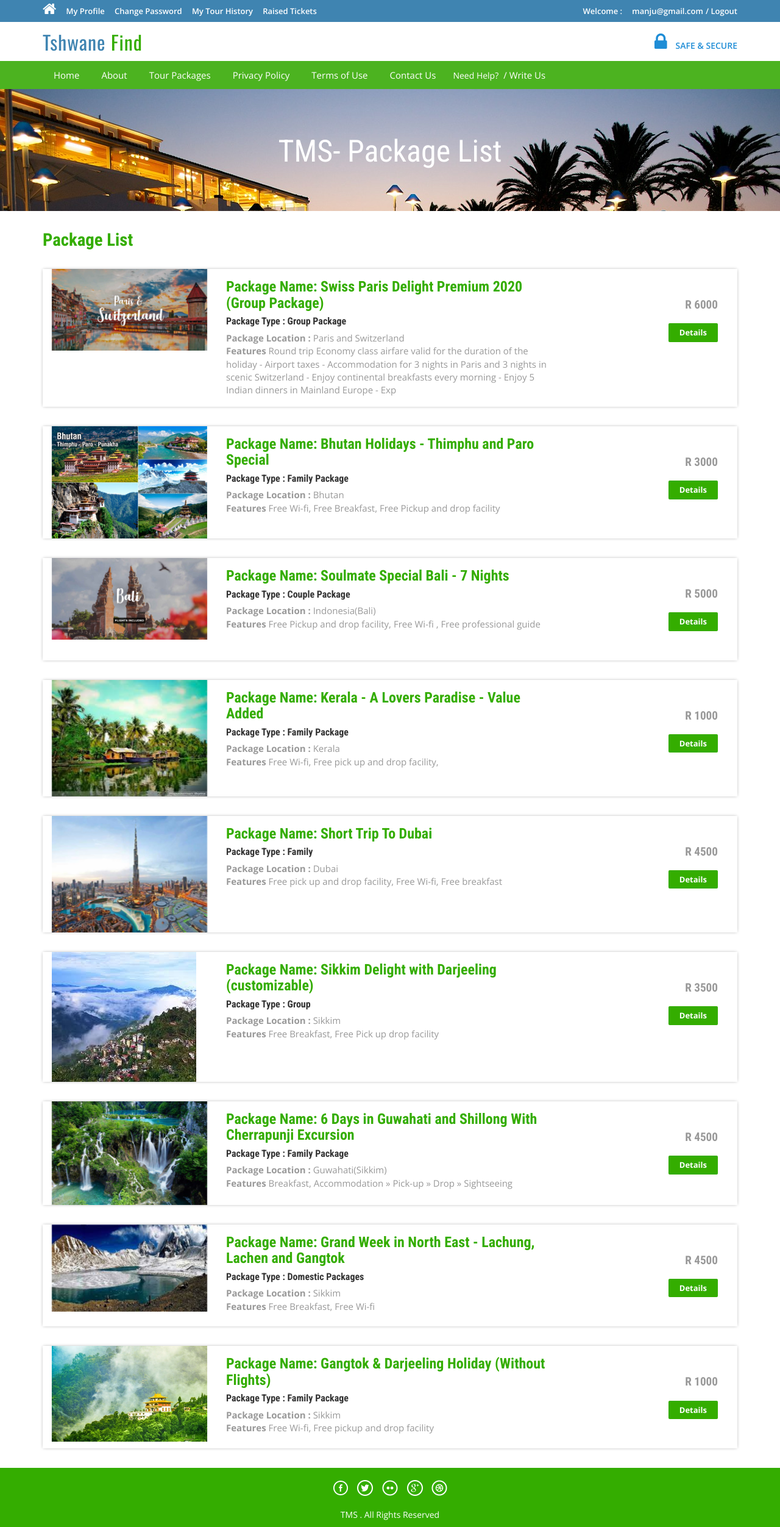
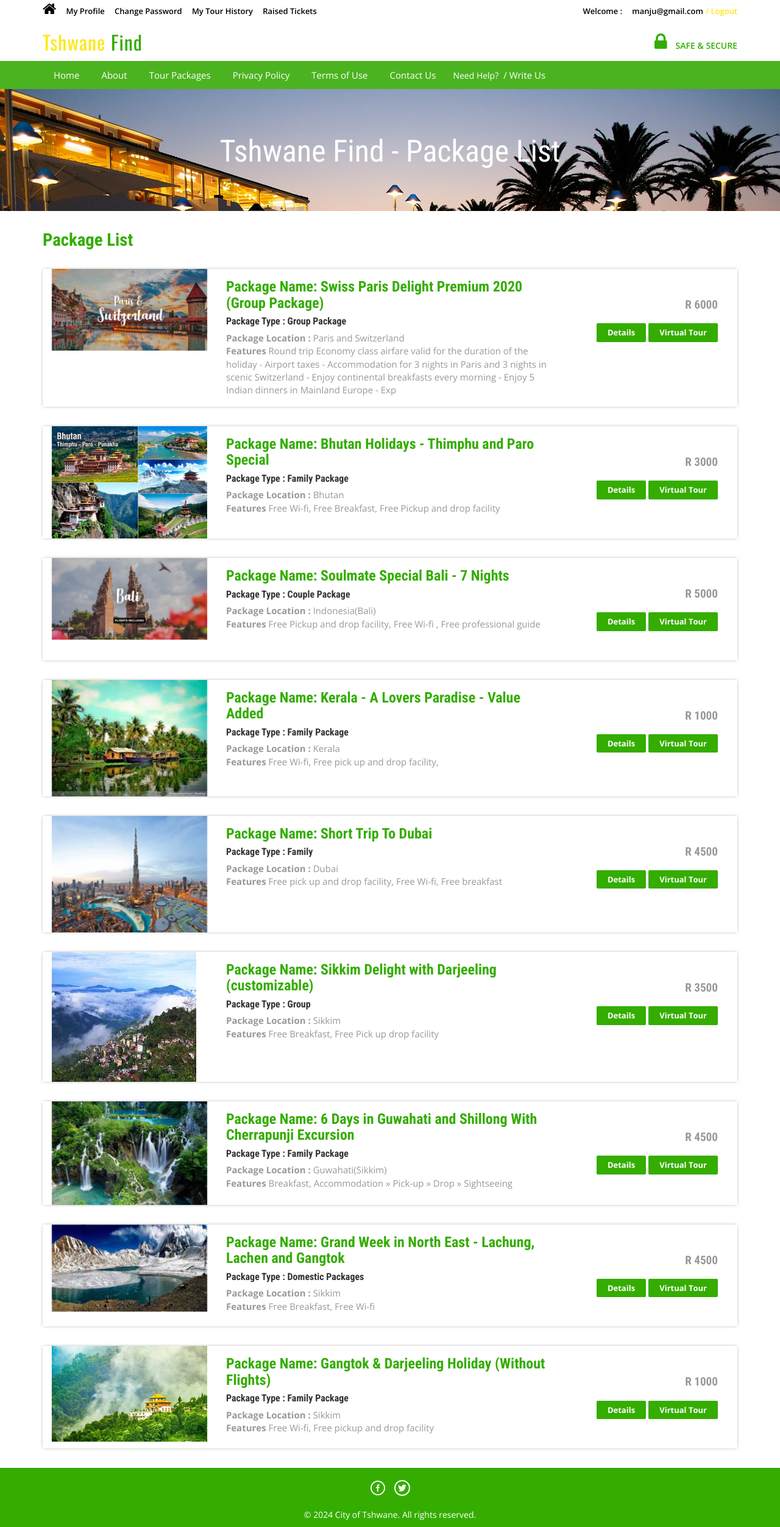
Before and after one commit to KISMETtakk/TshwaneFindXampp, a PHP site: page /package-list.php in a window 1280 px wide. Shown: the whole page at 61% size. Run offline with PHP 8.4, Linux system fonts and the light colour scheme; a user stored in the database is signed in; data comes from the database, SQL or seed files in the repository.

Commit message:
Almost Done Changes Made

```diff
--- a/css/style.css
+++ b/css/style.css
@@ -37,7 +37,7 @@ label{
 }
 /*-- top-header --*/
 .logo a {
-    color: #3F84B1;
+    color: #ffe715;
     letter-spacing: 1px;
     font-size: 2em;
     font-weight: 400;
@@ -52,7 +52,7 @@ i.fa.fa-home {
     font-size: 24px;
 }
 .top-header {
-    background-color: #3F84B1;
+    background-color: #ffffff;
     border-bottom: 0 none;
 	height: 36px;
     line-height: 35px;
@@ -69,8 +69,15 @@ li.hm,li.prnt {
 ul.tp-hd-lft a {
     font-size: 13px;
     font-weight: 600;
-	color:#fff;
-}
+	color:#000000;
+}
+
+ul.tp-hd-lft a:hover
+{
+    font-size: 14px;
+    transition: 0.5s;
+}
+
 ul.tp-hd-rgt{
     float:right;
 }
@@ -78,13 +85,34 @@ ul.tp-hd-rgt li {
     display: inline-block;
 	font-size: 13px;
     font-weight: 600;
-	color:#fff;
-}
+	color:#000000;
+}
+
+
 ul.tp-hd-rgt  a {
     font-size: 13px;
     font-weight: 600;
-	color:#fff;
-}
+	color:#ffe715;
+}
+
+ul.tp-hd-rgt  span {
+    font-size: 13px;
+    font-weight: 600;
+	color:#34ad00;
+}
+
+ul.tp-hd-rgt  span:hover
+{
+    font-size: 15px;
+    transition: 0.5s;
+}
+
+ul.tp-hd-rgt  a:hover
+{
+    font-size: 15px;
+    transition: 0.5s;
+}
+
 li.ned,li.wrt,li.tol{
     margin-right: 12px;
 }
@@ -118,7 +146,7 @@ li.ned,li.wrt,li.tol{
     margin-top: 7px;
 }
 .securetxt {
-    color: #1f8dd6;
+    color: #34ad00;
     line-height: 18px;
     margin-top: 0px;
 	font-size: 14px;
@@ -128,7 +156,7 @@ li.ned,li.wrt,li.tol{
     display: inline-block;
 }
 i.fa.fa-lock {
-    color:#1f8dd6;
+    color:#34ad00;
     font-size: 2em;
     padding-right: 10px;
 }
--- a/includes/footer.php
+++ b/includes/footer.php
@@ -11,11 +11,9 @@
 			<ul>
 				<li><a class="facebook" href="#"><span>Facebook</span></a></li>
 				<li><a class="twitter" href="#"><span>Twitter</span></a></li>
-				<li><a class="flickr" href="#"><span>Flickr</span></a></li>
-				<li><a class="googleplus" href="#"><span>Google+</span></a></li>
-				<li><a class="dribbble" href="#"><span>Dribbble</span></a></li>
+
 			</ul>
 		</div>
-		<p class="wow zoomIn animated animated" data-wow-delay=".5s" style="visibility: visible; animation-delay: 0.5s; animation-name: zoomIn;"> TMS . All Rights Reserved </p>
+		<p class="wow zoomIn animated animated" data-wow-delay=".5s" style="visibility: visible; animation-delay: 0.5s; animation-name: zoomIn;"> © 2024 City of Tshwane. All rights reserved. </p>
 	</div>
 </div>
--- a/includes/header.php
+++ b/includes/header.php
@@ -24,9 +24,9 @@
 				<li class="hm"><a href="admin/index.php">Admin Login</a></li>
 		</ul>
 		<ul class="tp-hd-rgt wow fadeInRight animated" data-wow-delay=".5s">
-			<li class="tol">Toll Number : 123-4568790</li>
+			<li class="tol">Toll Number : (012) 358 9999</li>
 			<li class="sig"><a href="#" data-toggle="modal" data-target="#myModal" >Sign Up</a></li>
-			<li class="sigi"><a href="#" data-toggle="modal" data-target="#myModal4" >/ Sign In</a></li>
+			<li class="sigi"><a href="#" data-toggle="modal" data-target="#myModal4" ><span>/ Sign In</span></a></li>
         </ul>
 		<div class="clearfix"></div>
 	</div>
--- a/index.php
+++ b/index.php
@@ -74,6 +74,7 @@ foreach($results as $result)
 				<div class="col-md-3 room-right wow fadeInRight animated" data-wow-delay=".5s">
 					<h5>R <?php echo htmlentities($result->PackagePrice);?></h5>
 					<a href="package-details.php?pkgid=<?php echo htmlentities($result->PackageId);?>" class="view">Details</a>
+					<a href="package-details.php?pkgid=<?php echo htmlentities($result->PackageId);?>" class="view">Virtual Tour</a>
 				</div>
 				<div class="clearfix"></div>
 			</div>
@@ -93,7 +94,7 @@ foreach($results as $result)
 	<div class="container">
 		<div class="col-md-4 routes-left wow fadeInRight animated" data-wow-delay=".5s">
 			<div class="rou-left">
-				<a href="#"><i class="glyphicon glyphicon-list-alt"></i></a>
+				<a href="#"><i class="glyphicon glyphicon-list-alt" style="font-size: 50px;"></i></a>
 			</div>
 			<div class="rou-rgt wow fadeInDown animated" data-wow-delay=".5s">
 				<h3>80000</h3>
--- a/package-details.php
+++ b/package-details.php
@@ -84,7 +84,7 @@ $error="Something went wrong. Please try again";
 <?php include('includes/header.php');?>
 <div class="banner-3">
 	<div class="container">
-		<h1 class="wow zoomIn animated animated" data-wow-delay=".5s" style="visibility: visible; animation-delay: 0.5s; animation-name: zoomIn;"> TMS -Package Details</h1>
+		<h1 class="wow zoomIn animated animated" data-wow-delay=".5s" style="visibility: visible; animation-delay: 0.5s; animation-name: zoomIn;">Package Details</h1>
 	</div>
 </div>
 <!--- /banner ---->
--- a/package-list.php
+++ b/package-list.php
@@ -6,7 +6,7 @@ include('includes/config.php');
 <!DOCTYPE HTML>
 <html>
 <head>
-<title>TMS  | Package List</title>
+<title>Tshwane Find | Package List</title>
 <meta name="viewport" content="width=device-width, initial-scale=1">
 <meta http-equiv="Content-Type" content="text/html; charset=utf-8" />
 <script type="applijewelleryion/x-javascript"> addEventListener("load", function() { setTimeout(hideURLbar, 0); }, false); function hideURLbar(){ window.scrollTo(0,1); } </script>
@@ -32,7 +32,7 @@ include('includes/config.php');
 <!--- banner ---->
 <div class="banner-3">
 	<div class="container">
-		<h1 class="wow zoomIn animated animated" data-wow-delay=".5s" style="visibility: visible; animation-delay: 0.5s; animation-name: zoomIn;"> TMS- Package List</h1>
+		<h1 class="wow zoomIn animated animated" data-wow-delay=".5s" style="visibility: visible; animation-delay: 0.5s; animation-name: zoomIn;"> Tshwane Find - Package List</h1>
 	</div>
 </div>
 <!--- /banner ---->
@@ -66,6 +66,7 @@ foreach($results as $result)
 				<div class="col-md-3 room-right wow fadeInRight animated" data-wow-delay=".5s">
 					<h5>R <?php echo htmlentities($result->PackagePrice);?></h5>
 					<a href="package-details.php?pkgid=<?php echo htmlentities($result->PackageId);?>" class="view">Details</a>
+					<a href="package-details.php?pkgid=<?php echo htmlentities($result->PackageId);?>" class="view">Virtual Tour</a>
 				</div>
 				<div class="clearfix"></div>
 			</div>
```
Also changed, not shown: Tshwane Find Images/Pretoria Art Museum.jpg (added), admin/pacakgeimages/Acrobranch Pretoria North.jpg (added), admin/pacakgeimages/Freedom Park Heritage Site & Museum.png (added), admin/pacakgeimages/Pretoria Art Museum.jpg (added), images/1.jpg (deleted), images/3.jpg.
